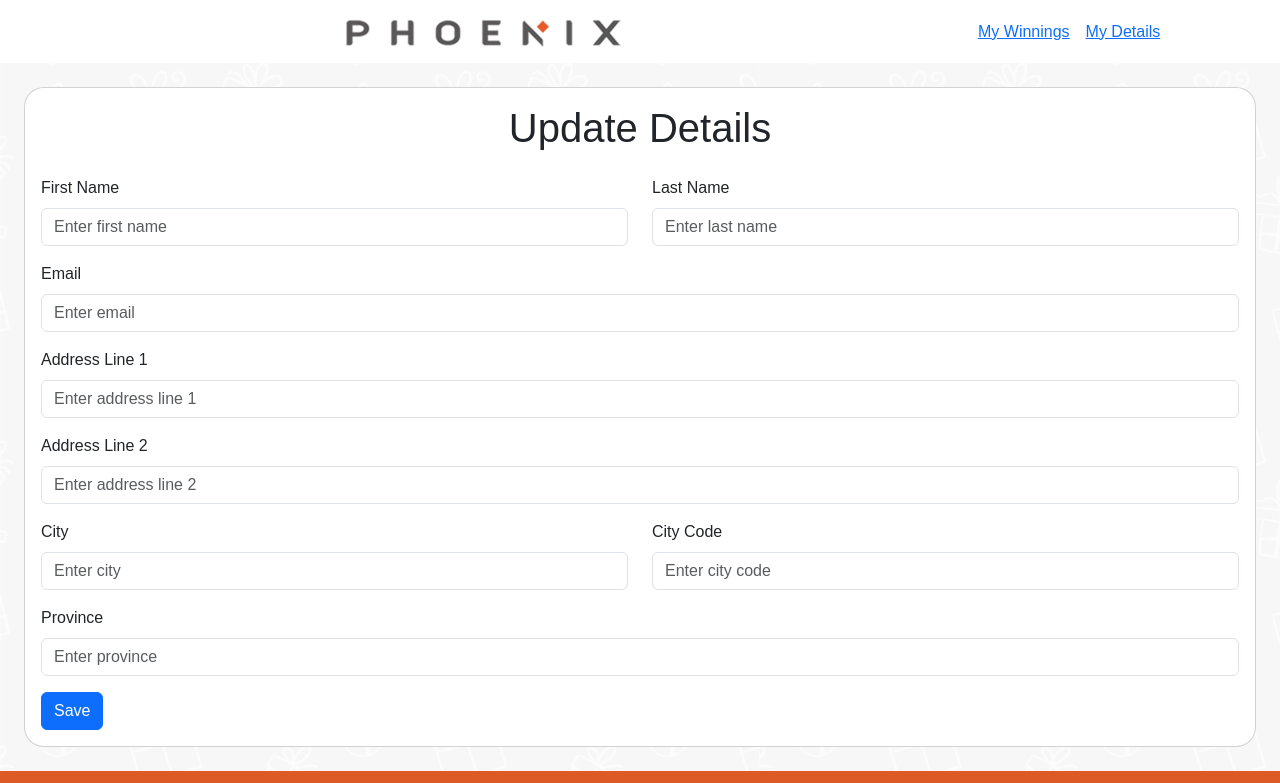
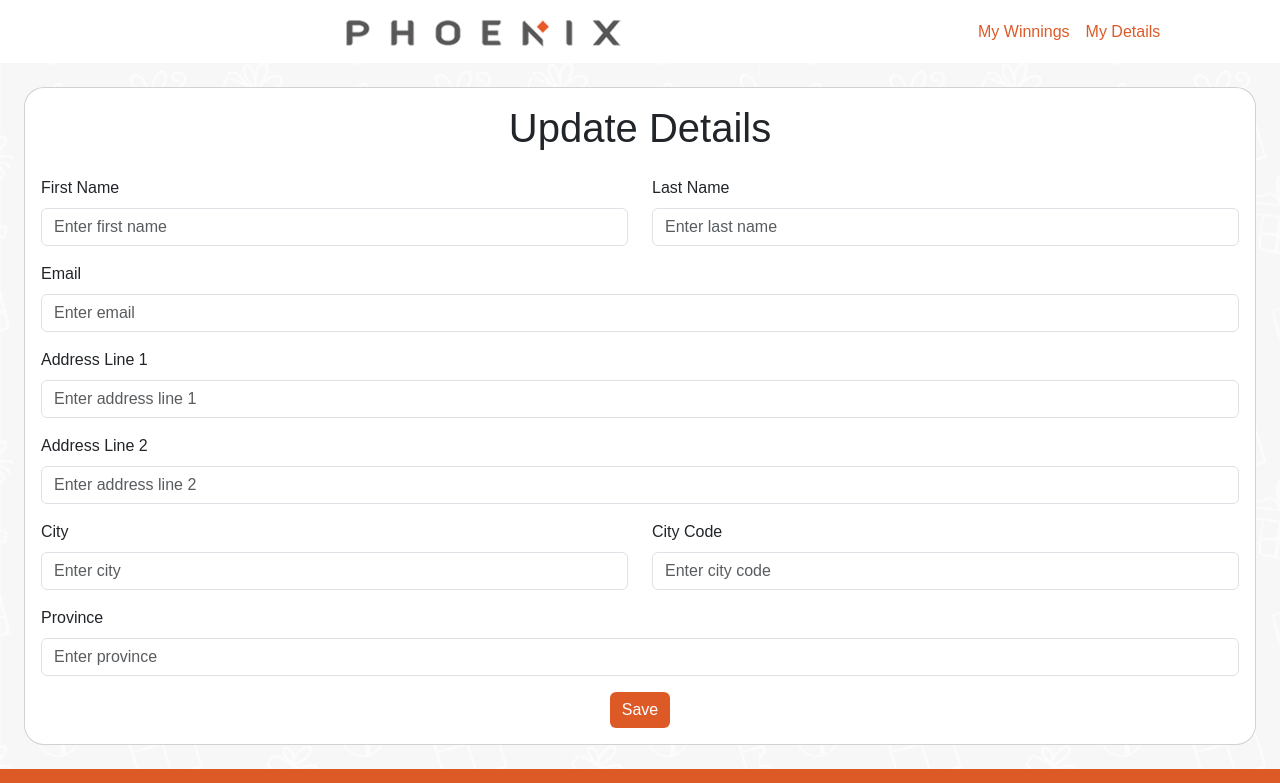
Before and after one commit to MediAppSuite/phoenix-spinner-wheel, a React (Create React App) app: page /add-details in a window 1280 px wide. Shown: the top 783 px of the page. Built offline with nearby package versions, Linux system fonts and the light colour scheme.

Commit message:
modify footer, remove winners, style changes

```diff
--- a/src/App.css
+++ b/src/App.css
@@ -113,6 +113,10 @@
   color: #595757 !important;
 }
 
+.bg-cl-orange {
+  background-color: #dd5a27 !important;
+}
+
 footer {
   background-color: #dd5a27;
   color: #fff;
--- a/src/common/NavBar.tsx
+++ b/src/common/NavBar.tsx
@@ -22,10 +22,10 @@ export default function NavBar() {
             navbarScroll
           >
             <Nav.Link>
-              <Link to={"/my-winnings"}>My Winnings</Link>
+              <Link to={"/my-winnings"} className="text-decoration-none f-cl-orange">My Winnings</Link>
             </Nav.Link>
             <Nav.Link>
-              <Link to={"/my-details"}>My Details</Link>
+              <Link to={"/my-details"} className="text-decoration-none f-cl-orange">My Details</Link>
             </Nav.Link>
           </Nav>
         </Navbar.Collapse>
--- a/src/components/AddMyDetails.tsx
+++ b/src/components/AddMyDetails.tsx
@@ -28,7 +28,9 @@ export default function AddMyDetails() {
 
   return (
     <Card className="m-4 p-3 text-start" style={{ borderRadius: "20px" }}>
-      <Card.Title><h1 className="text-center mb-3">Update Details</h1></Card.Title>
+      <Card.Title>
+        <h1 className="text-center mb-3">Update Details</h1>
+      </Card.Title>
       <Form onSubmit={handleSubmit}>
         <Row className="mb-3">
           <Col>
@@ -128,9 +130,11 @@ export default function AddMyDetails() {
           />
         </Form.Group>
 
-        <Button variant="primary" type="submit">
-          Save
-        </Button>
+        <div className="d-flex justify-content-center">
+          <Button className="bg-cl-orange border-0" type="submit">
+            Save
+          </Button>
+        </div>
       </Form>
     </Card>
   );
--- a/src/components/Footer.tsx
+++ b/src/components/Footer.tsx
@@ -13,9 +13,9 @@ export default function Footer() {
       </div>
 
       <br />
-      <img src="/images/dotted-line.png" className="dotted-line" alt="dotted line"/>
+      <img src="/images/dotted-line.png" className="dotted-line mb-4" alt="dotted line"/>
 
-      <div className="container mt-4 mb-3">
+      {/* <div className="container mt-4 mb-3">
         <Row>
           <Col>
             <p>Contact Us</p>
@@ -38,7 +38,7 @@ export default function Footer() {
         <Button>
           <i className="bi bi-arrow-right"></i>
         </Button>
-      </InputGroup>
+      </InputGroup> */}
       <p>Copyright © 2023 Phoenix Industries Limited.</p>
     </footer>
   );
--- a/src/components/LandingPage.tsx
+++ b/src/components/LandingPage.tsx
@@ -1,7 +1,5 @@
 import React from "react";
-import { recentWinners } from "../data/data";
 import Description from "./Description";
-import ListComponent from "./ListComponent";
 import SpinWheel from "./SpinWheel";
 
 export default function LandingPage() {
@@ -9,7 +7,6 @@ export default function LandingPage() {
     <div>
       <SpinWheel />
       <Description />
-      <ListComponent title={"RECENT WINNERS"} data={recentWinners} />
     </div>
   );
 }
--- a/src/components/SpinWheel.tsx
+++ b/src/components/SpinWheel.tsx
@@ -90,17 +90,9 @@ export default function SpinWheel() {
           },
         }}
         backgroundColors={[
-          "#EAA388",
+          "#dd5a27",
           "#ECECEF",
-          "#EAA388",
-          "#ECECEF",
-          "#EAA388",
-          "#ECECEF",
-          "#EAA388",
-          "#ECECEF",
-          "#EAA388",
-          "#ECECEF",
-          "#EAA388",
+          "#dd5a27",
           "#ECECEF",
         ]}
       />
```
